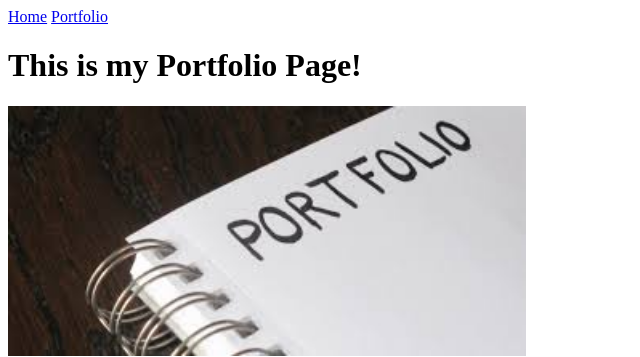
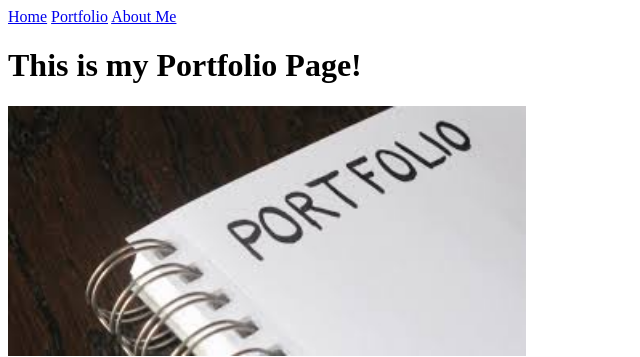
Before and after one commit to mahmoudbensufia/mahmoudbensufia.github.io, a plain HTML site: page portfolio.html in a window 1280 px wide. Shown: the top 357 px of the page, without its empty margins (0-640 px from the left). Drawn offline with Linux system fonts and the light colour scheme.

Commit message:
Added Hyperlink

```diff
--- a/portfolio.html
+++ b/portfolio.html
@@ -7,6 +7,7 @@
 	  <body>
     <a href="index.html">Home</a>
     <a href="portfolio.html">Portfolio</a>
+    <a href= "AboutMe.html">About Me</a></a>
     <h1>This is my Portfolio Page!</h1>
     <img src="images/portfolio.jpg" height="250">
     <br>
```
